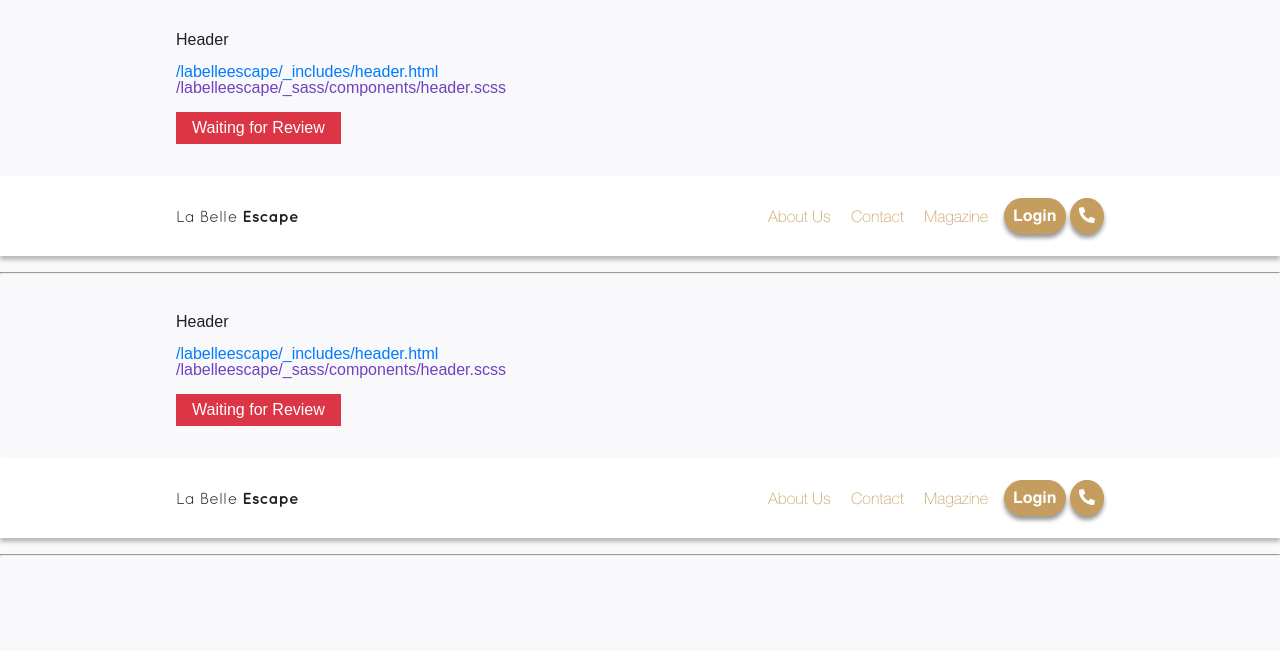
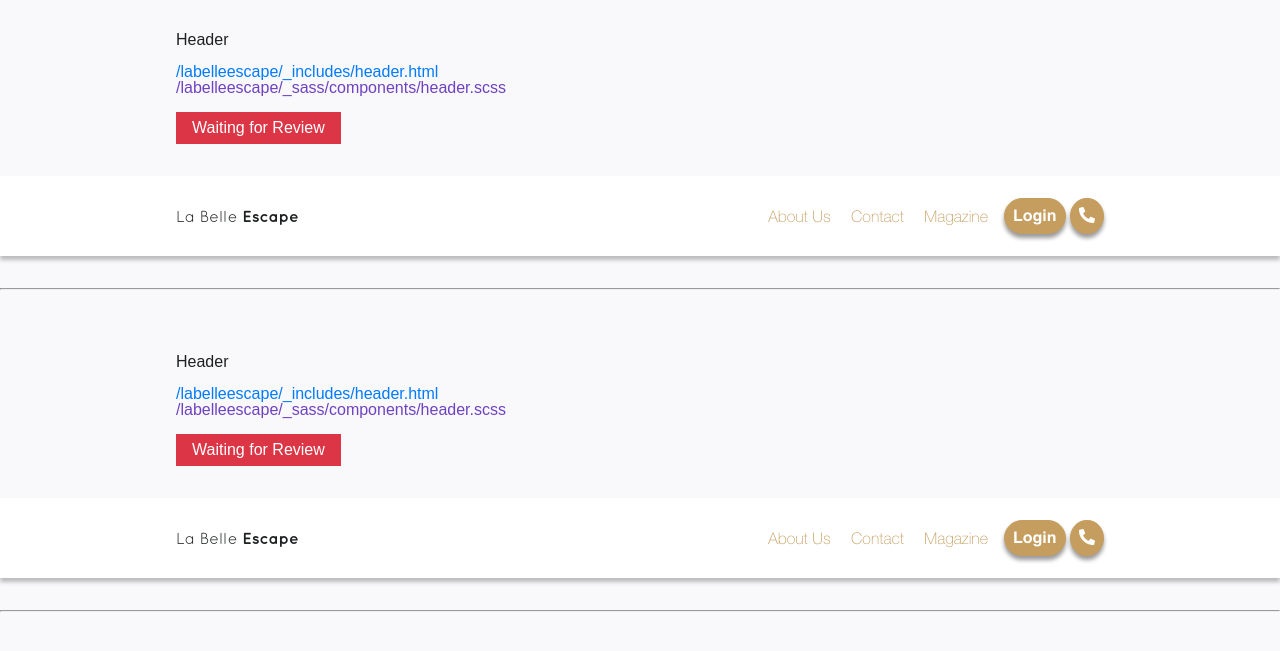
Before and after one commit to eighthijr/labelleescape, a Jekyll site: the page built from index.html, in a window 1280 px wide. Shown: the top 651 px of the page. Built offline with Jekyll 4.4.1, drawn with Linux system fonts in a browser that asks for light colours.

Commit message:
Update index.html

```diff
--- a/index.html
+++ b/index.html
@@ -11,7 +11,7 @@ layout: trello
 
 {% include header.html %}
 
-<hr style="margin 2rem 0rem;">
+<hr style="margin: 2rem 0rem;">
 
 
 <p class="trello">
@@ -23,4 +23,4 @@ layout: trello
 
 {% include header.html %}
 
-<hr style="margin 2rem 0rem;">
+<hr style="margin: 2rem 0rem;">
```
